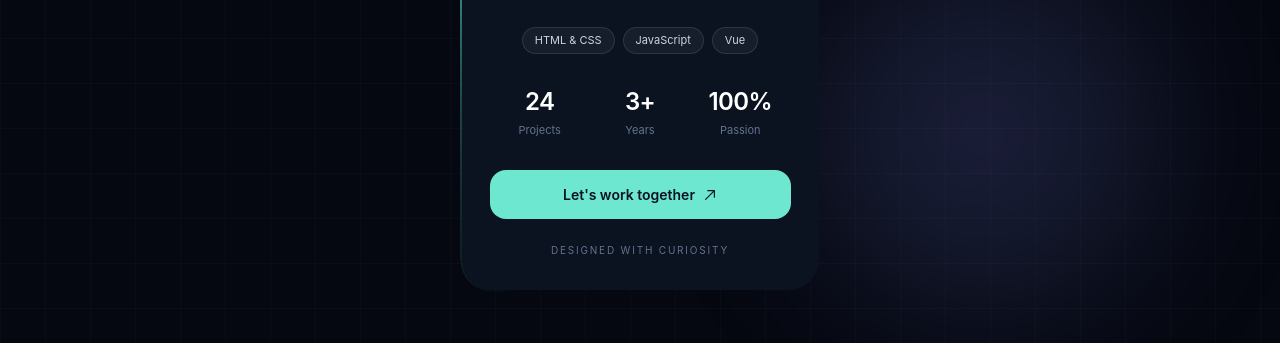
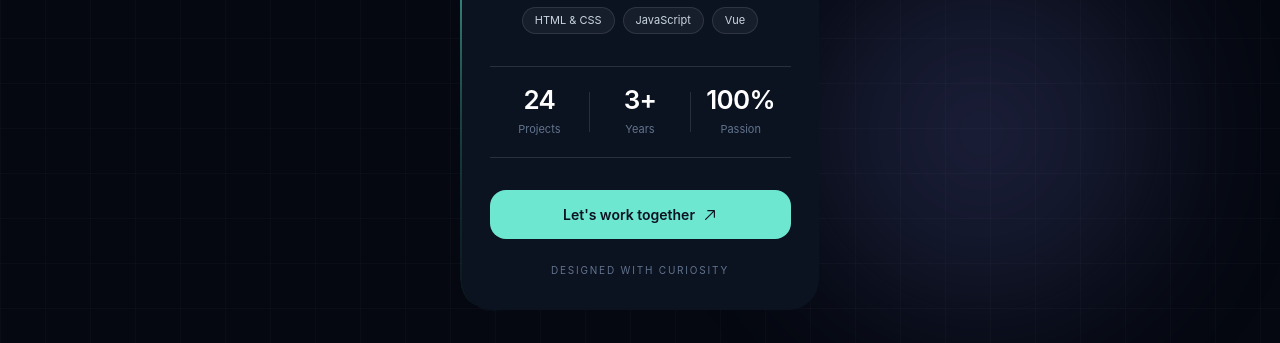
Before and after one commit to tunlinkyaw-gif/Card-Animation, a website: page index.html in a window 1280 px wide. Shown: the part 457-800 px from the top of the page. Drawn offline with Linux system fonts and the light colour scheme.

Commit message:
card desgin modifies

```diff
--- a/index.html
+++ b/index.html
@@ -71,21 +71,23 @@
             <li class="rounded-full border border-white/10 bg-white/5 px-3 py-1 text-[11px] text-slate-300">Vue</li>
           </ul>
 
-          <dl class="mt-8 grid w-full grid-cols-3">
-            <div class="text-center">
+          <dl class="mt-8 flex w-full items-center border-y border-white/[0.12] py-5">
+            <div class="flex-1 text-center">
               <dt class="sr-only">Projects</dt>
-              <dd class="text-2xl font-semibold tracking-tight text-white">24</dd>
-              <p class="mt-1 text-[11px] text-slate-500">Projects</p>
+              <dd class="text-[26px] leading-none font-semibold tracking-tight text-white">24</dd>
+              <p class="mt-2 text-[11px] text-slate-500">Projects</p>
             </div>
-            <div class="text-center">
+            <div class="h-10 w-px shrink-0 bg-white/[0.12]" aria-hidden="true"></div>
+            <div class="flex-1 text-center">
               <dt class="sr-only">Years</dt>
-              <dd class="text-2xl font-semibold tracking-tight text-white">3+</dd>
-              <p class="mt-1 text-[11px] text-slate-500">Years</p>
+              <dd class="text-[26px] leading-none font-semibold tracking-tight text-white">3+</dd>
+              <p class="mt-2 text-[11px] text-slate-500">Years</p>
             </div>
-            <div class="text-center">
+            <div class="h-10 w-px shrink-0 bg-white/[0.12]" aria-hidden="true"></div>
+            <div class="flex-1 text-center">
               <dt class="sr-only">Passion</dt>
-              <dd class="text-2xl font-semibold tracking-tight text-white">100%</dd>
-              <p class="mt-1 text-[11px] text-slate-500">Passion</p>
+              <dd class="text-[26px] leading-none font-semibold tracking-tight text-white">100%</dd>
+              <p class="mt-2 text-[11px] text-slate-500">Passion</p>
             </div>
           </dl>
 
```
Also changed, not shown: src/output.css.
